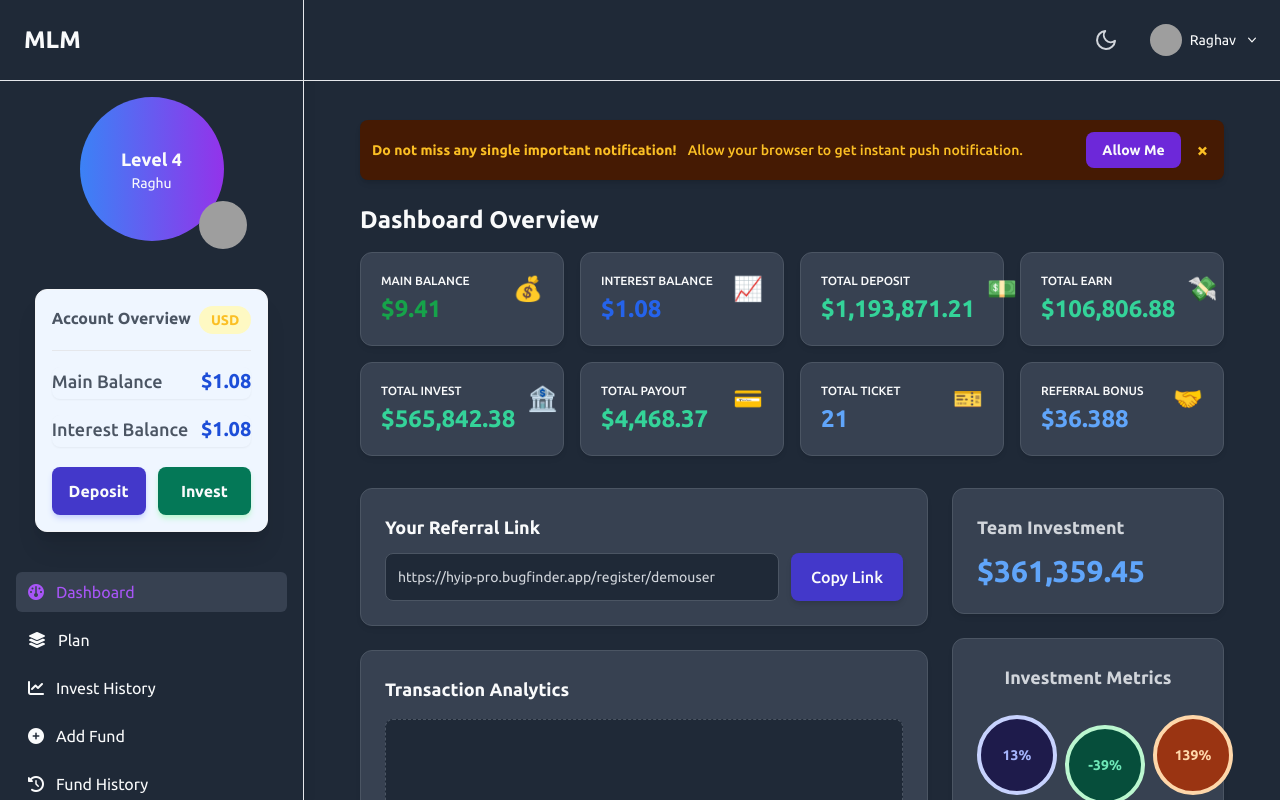
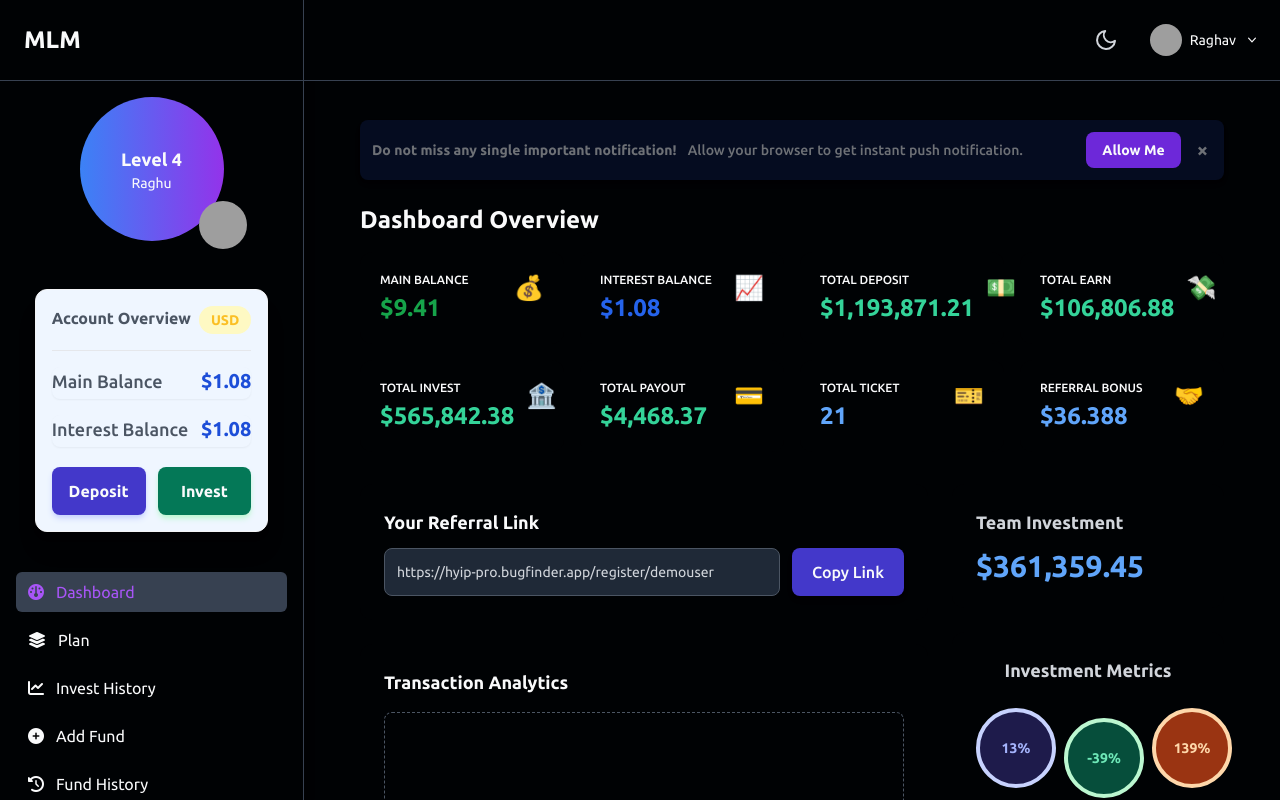
Before and after one commit to katochrasik794/mlm_html, a plain HTML site: page index.html in a window 1280 px wide. Both pictures are taken after a click on the button "Switch to dark theme". Drawn offline with nearby package versions, Linux system fonts and the light colour scheme; grey boxes are pictures that could not be loaded.

Commit message:
background color change

```diff
--- a/components/sidebar.html
+++ b/components/sidebar.html
@@ -13,10 +13,10 @@
 <body>
   <div
   id="sidebar"
-  class="w-76 h-[100%] bg-gray-800 text-white border-r border-gray-200 hidden lg:flex lg:flex-col shadow-lg"
+  class="w-76 h-[100%]  text-white border-r border-gray-700 hidden lg:flex lg:flex-col shadow-lg"
 >
   <div
-    class="sidebar-top flex items-center justify-between p-6 border-b border-gray-200"
+    class="sidebar-top flex items-center justify-between p-6 border-b border-gray-700"
   >
     <span class="text-2xl font-bold">MLM</span>
     <div class="mobile-user-area lg:hidden flex items-center gap-3">
--- a/index.html
+++ b/index.html
@@ -36,10 +36,10 @@
 
       .card {
         border-radius: 12px;
-        box-shadow: 0 4px 6px -1px rgba(0, 0, 0, 0.05),
-          0 2px 4px -2px rgba(0, 0, 0, 0.05);
+        /* box-shadow: 0 4px 6px -1px rgba(0, 0, 0, 0.05),
+          0 2px 4px -2px rgba(0, 0, 0, 0.05); */
         transition: transform 0.2s;
-        border: 1px solid #e2e8f0;
+        /* border: 1px solid #e2e8f0; */
       }
       .card:hover {
         transform: translateY(-2px);
@@ -76,13 +76,13 @@
       .min-vh-100 {
         min-height: 100vh;
       }
-      .card-transition {
+      /* .card-transition {
         transition: box-shadow 0.12s ease, transform 0.12s ease;
       }
       .card-transition:hover {
         transform: translateY(-4px);
         box-shadow: 0 12px 24px rgba(2, 6, 23, 0.08);
-      }
+      } */
       #sidebar {
         position: fixed;
         top: 0;
@@ -107,13 +107,13 @@
     <!-- Project styles (light + dark variables and component overrides) -->
     <link rel="stylesheet" href="style.css" class="" />
   </head>
-  <body class="bg-gray-800 text-slate-900 antialiased">
+  <body class="bg-[#000204] text-slate-900 antialiased">
     <!-- SIDEBAR (included dynamically) -->
      <div data-include="components/sidebar.html"></div>
 
     <!-- TOPBAR -->
     <header
-      class="fixed top-0 left-0 lg:left-[19rem] right-0 border-b p-4 text-white bg-gray-800 z-1"
+      class="topbar fixed top-0 left-0 lg:left-[19rem] right-0 border-b border-gray-700 p-4 text-white  z-1"
     >
           <div
             class="max-w-7xl mx-auto flex items-center justify-between gap-4"
@@ -212,13 +212,13 @@
         <!-- MAIN (content) -->
         <div class="ml-0 lg:ml-[19rem] pt-16 flex flex-col h-screen overflow-y-auto">
           <main
-            class="flex-1 p-6 max-w-7xl mx-auto w-full bg-gray-800 text-white"
+            class="main-dashboard flex-1 p-6 max-w-7xl mx-auto w-full text-white"
           >
           <div class="p-4 sm:p-6 lg:p-8">
             <!-- 1. Dismissible Notification Banner -->
             <div
               id="notification-banner"
-              class="flex items-center justify-between flex-wrap gap-y-2 p-3 mb-6 rounded-lg bg-yellow-50 text-yellow-800 shadow-md transition duration-300"
+              class="flex items-center justify-between flex-wrap gap-y-2 p-3 mb-6 rounded-lg shadow-md transition duration-300"
               role="alert"
             >
               <p class="text-sm font-medium">
@@ -426,7 +426,7 @@
                   </h3>
                   <!-- Placeholder for the Bar/Line Chart -->
                   <div
-                    class="w-full h-80 bg-gray-800 border border-dashed border-gray-300 flex items-center justify-center rounded-lg"
+                    class="w-full h-80  border border-dashed border-gray-300 flex items-center justify-center rounded-lg"
                   >
                     <p class="text-gray-200">
                       Placeholder for Responsive Bar/Line Chart (Requires
--- a/style.css
+++ b/style.css
@@ -10,8 +10,9 @@
   --text-card: #1f2937;
   --bg-table: #ffffff;
   --border-card: #e2e8f0;
-  --bg-notification: #fef3c7;
-  --text-notification: #92400e;
+  --bg-notification: #ffffff;
+  --text-notification: #020202;
+  --border-notification: #6d28d9;
   --bg-button: #ffffff;
   --text-button: #1f2937;
   --bg-hover: #f3f4f6;
@@ -19,7 +20,7 @@
 }
 
 .dark {
-  --bg-body: #1f2937;
+  --bg-body: #000204;
   --text-body: #f9fafb;
   --bg-header: #374151;
   --text-header: #f9fafb;
@@ -29,8 +30,9 @@
   --text-card: #f9fafb;
   --bg-table: #374151;
   --border-card: #4b5563;
-  --bg-notification: #451a03;
-  --text-notification: #fbbf24;
+  --bg-notification: #050c20;
+  --text-notification: #6e7176;
+  --border-notification: #6d28d9;
   --bg-button: #374151;
   --text-button: #f9fafb;
   --bg-hover: #4b5563;
@@ -56,7 +58,7 @@ main {
 }
 
 .card {
-  background-color: var(--bg-card);
+  background-color: var(--bg-body);
   color: var(--text-card);
   border-color: var(--border-card);
 }
@@ -97,6 +99,50 @@ button:hover {
 }
 
 /* Ensure proper contrast and theming */
+
+/* Sidebar default (light mode) */
+#sidebar {
+  background-color: var(--bg-card);
+}
+
+/* Sidebar dark mode */
+.dark #sidebar {
+  background-color: var(--bg-body); /* uses dark mode background */
+  color: var(--text-card);          /* text color */
+}
+
+.dark .topbar {
+  background-color: var(--bg-body);         /* dark mode text color */
+}
+
+/* Light mode (default) */
+.main-dashboard {
+  background-color: var(--bg-main);
+  color: var(--text-main);
+}
+
+/* Dark mode */
+.dark .main-dashboard {
+  background-color: var(--bg-body);
+  color: var(--text-main);
+}
+
+/* Light mode (default) */
+#notification-banner {
+  background-color: var(--bg-notification);
+  color: var(--text-notification);
+  border-left: var(--border-notification);
+}
+
+/* Dark mode */
+.dark #notification-banner {
+  background-color: var(--bg-notification);
+  color: var(--text-notification);
+  border-left: var(--border-notification);
+}
+
+
+
 
 /* Override Tailwind classes for light and dark mode */
 html:not(.dark) .bg-gray-800 {
```
